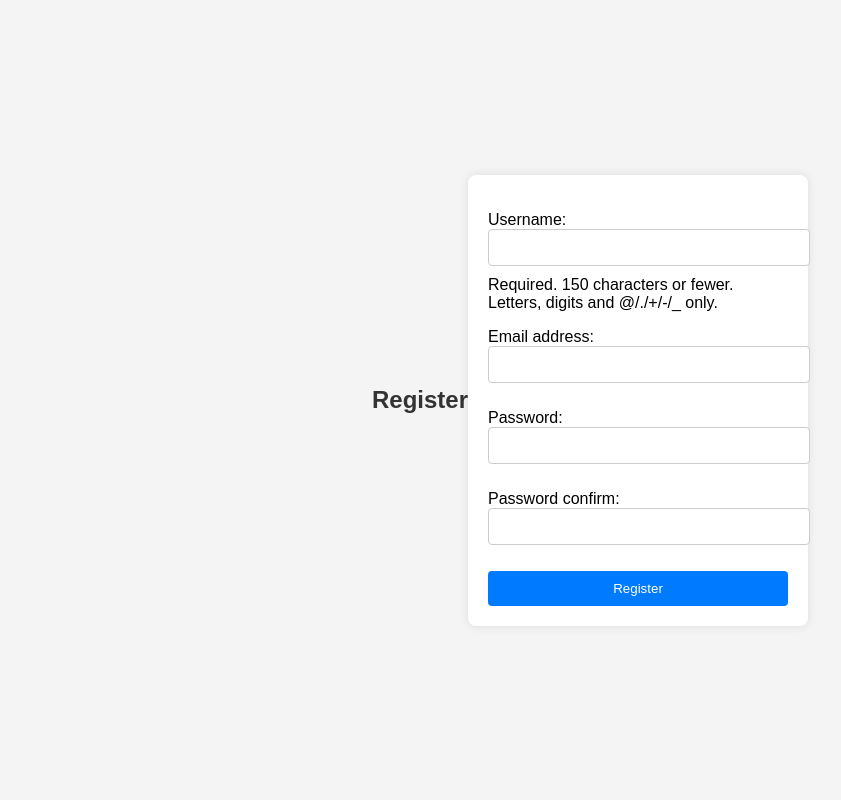
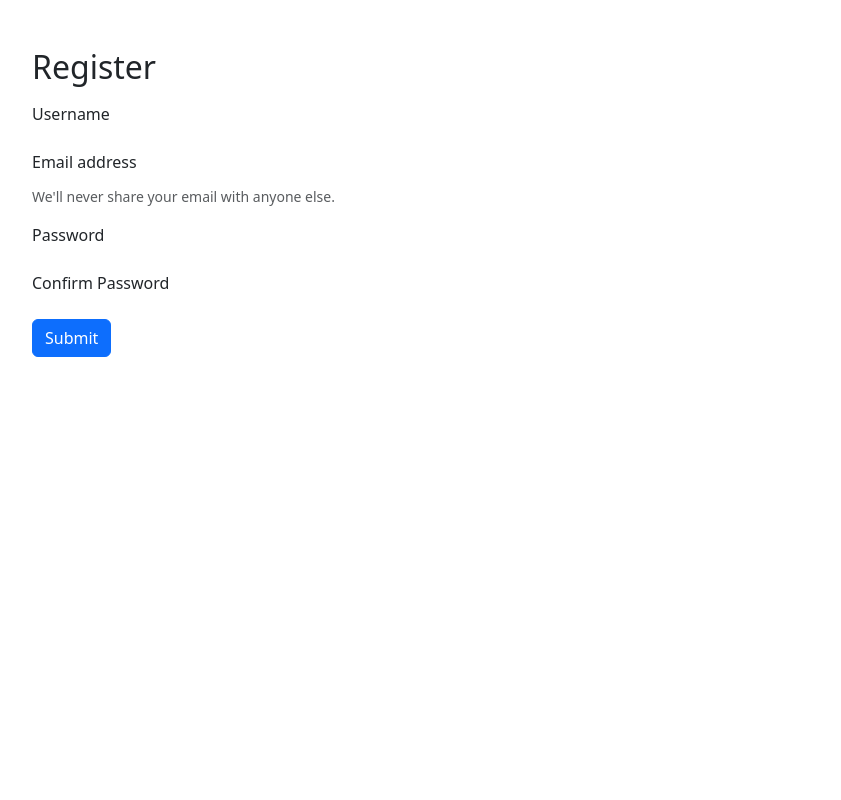
Before and after one commit to Valesz1022/Szakdolgozat, a Django app: page /register/ in a window 1280 px wide. Shown: the whole page, without its empty margins (50-891 px from the left). Run offline with Django 5.2, Linux system fonts and the light colour scheme.

Commit message:
Basic Templates
Make a template for register and login

```diff
--- a/quizweb/quizweb/urls.py
+++ b/quizweb/quizweb/urls.py
@@ -22,6 +22,7 @@ from django.conf import settings
 from django.shortcuts import render
 
 urlpatterns = [
+    path('', include('register.urls')),
     path('admin/', admin.site.urls),
-    path('', include('register.urls')),
+
 ]
--- a/quizweb/statics/css/register.css
+++ /dev/null
@@ -1,46 +0,0 @@
-body {
-    font-family: Arial, sans-serif;
-    background-color: #f4f4f4;
-    margin: 0;
-    padding: 0;
-    display: flex;
-    justify-content: center;
-    align-items: center;
-    height: 100vh;
-}
-
-h2 {
-    color: #333;
-}
-
-form {
-    background: #fff;
-    padding: 20px;
-    border-radius: 8px;
-    box-shadow: 0 0 10px rgba(0, 0, 0, 0.1);
-    width: 300px;
-}
-
-form input[type="text"],
-form input[type="email"],
-form input[type="password"] {
-    width: 100%;
-    padding: 10px;
-    margin-bottom: 10px;
-    border: 1px solid #ccc;
-    border-radius: 4px;
-}
-
-form button {
-    width: 100%;
-    padding: 10px;
-    background: #007bff;
-    border: none;
-    color: #fff;
-    border-radius: 4px;
-    cursor: pointer;
-}
-
-form button:hover {
-    background: #0056b3;
-}
--- /dev/null
+++ b/quizweb/templates/mainform.html
@@ -0,0 +1,15 @@
+<!DOCTYPE html>
+<html lang="hu">
+<head>
+    <meta charset="UTF-8">
+    <meta name="viewport" content="width=device-width, initial-scale=1.0">
+    <title>{% block title %}Main{% endblock %}</title>
+    <link href="https://cdn.jsdelivr.net/npm/bootstrap@5.3.0/dist/css/bootstrap.min.css" rel="stylesheet">
+</head>
+<body>
+    {% block content %}
+    {% endblock content %}
+    <script src="https://cdn.jsdelivr.net/npm/@popperjs/core@2.11.6/dist/umd/popper.min.js"></script>
+    <script src="https://cdn.jsdelivr.net/npm/bootstrap@5.3.0/dist/js/bootstrap.min.js"></script>
+</body>
+</html>
--- a/quizweb/templates/register.html
+++ b/quizweb/templates/register.html
@@ -1,18 +1,32 @@
-<!DOCTYPE html>
-<html lang="en">
-<head>
-    <meta charset="UTF-8">
-    <meta name="viewport" content="width=device-width, initial-scale=1.0">
-    <title>Register</title>
-    {% load static %}
-    <link rel="stylesheet" href="{% static 'css/register.css' %}">
-</head>
-<body>
-    <h2>Register</h2>
-    <form method="post">
-        {% csrf_token %}
-        {{ form.as_p }}
-        <button type="submit">Register</button>
-    </form>
-</body>
-</html>
+{% extends "mainform.html" %}
+{% load static %}
+
+{% block title %}Register{% endblock %}
+
+{% block content %}
+<div class="container mt-5">
+  <h2>Register</h2>
+  <form method="POST" class="mt-3">
+    {% csrf_token %}
+
+    <div class="mb-3">
+      <label for="id_username" class="form-label">Username</label>
+    </div>
+
+    <div class="mb-3">
+      <label for="id_email" class="form-label">Email address</label>
+      <div id="emailHelp" class="form-text">We'll never share your email with anyone else.</div>
+    </div>
+
+    <div class="mb-3">
+      <label for="id_password" class="form-label">Password</label>
+    </div>
+
+    <div class="mb-3">
+      <label for="id_password_confirm" class="form-label">Confirm Password</label>
+    </div>
+
+    <button type="submit" class="btn btn-primary">Submit</button>
+  </form>
+</div>
+{% endblock %}
```
